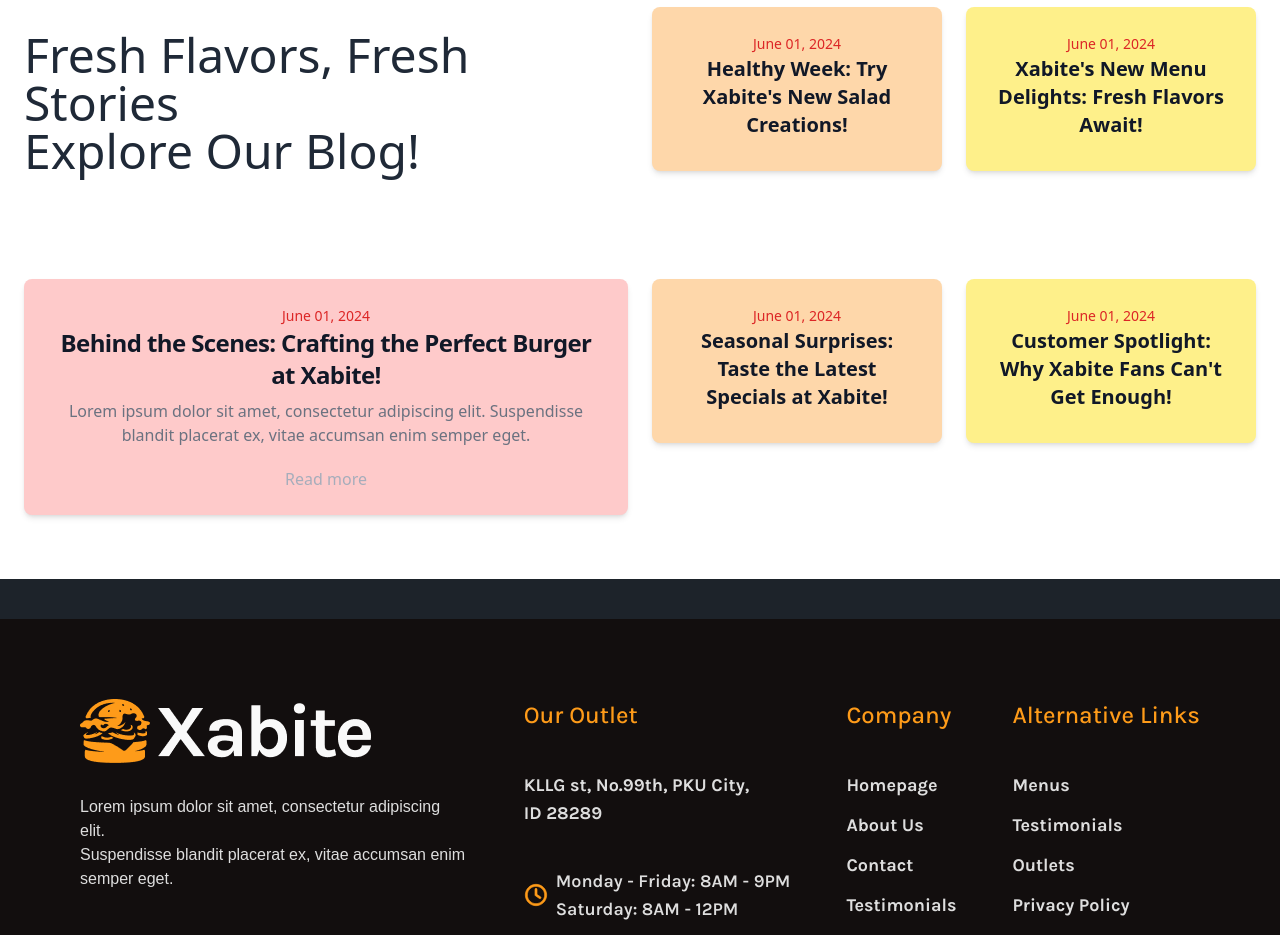
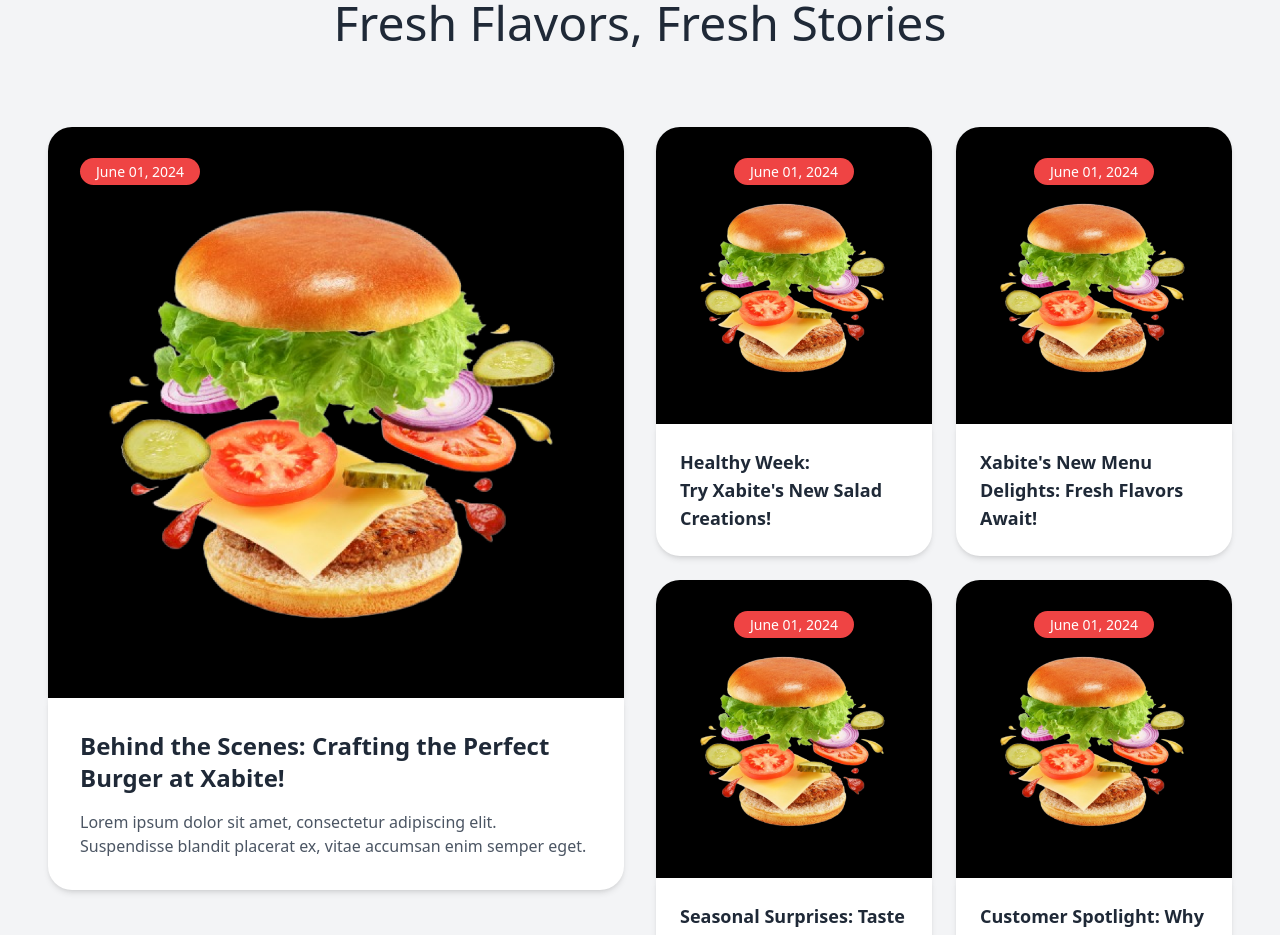
Before and after one commit to yogiefani/FSW2-Chapter6-Tim3-isiperut, a React (Vite) app in the folder Client/: page / in a window 1280 px wide. Shown: the part 5540-6475 px from the top of the page. Built offline with nearby package versions, Linux system fonts and the light colour scheme; a web font is replaced by a local one.

Commit message:
style: improve BlogSection layout

```diff
--- a/Client/src/components/Home/BlogSection.jsx
+++ b/Client/src/components/Home/BlogSection.jsx
@@ -1,86 +1,121 @@
 import React from "react";
 
-const BlogSection = () => {
+const BlogContainer = () => {
   return (
-    <section className="bg-white dark:bg-gray-900">
-      <div className="py-8 px-4 mx-auto max-w-screen-xl lg:py-16 lg:px-6">
-        {/* Grid Layout */}
-        <div className="grid grid-cols-4 gap-6 items-start">
-          {/* Title */}
-          <div className="col-span-2">
-          <h2 className="text-3xl sm:text-4xl lg:text-5xl font-normal text-gray-800 mt-6 mb-20 text-left">
-            Fresh Flavors, Fresh Stories <br/>
-            Explore Our Blog!
+    <div className="bg-gray-100 pt-8 pb-20">
+      <div className="container mx-auto px-6 lg:px-12">
+        <div className="text-center mb-12">
+          <h2 className="text-3xl sm:text-4xl lg:text-5xl font-normal text-gray-800 mt-6 mb-20 text-center">
+            Fresh Flavors, Fresh Stories
           </h2>
         </div>
-          {/* Blog Post 2 */}
-          <div className="col-span-1 bg-orange-200 p-6 rounded-lg shadow-md">
-            <article>
-              <span className="text-sm font-medium text-red-600">June 01, 2024</span>
-              <h3 className="mb-2 text-xl font-semibold text-gray-900 dark:text-white">
-                Healthy Week: Try Xabite's New Salad Creations!
+
+        <div className="grid grid-cols-1 lg:grid-cols-4 gap-8">
+          {/* Featured Blog */}
+          <div className="lg:col-span-2 row-span-2 text-left">
+            <div className="bg-black rounded-t-3xl p-8 shadow-md">
+              <span className="bg-red-500 text-white text-sm px-4 py-1 rounded-full">
+                June 01, 2024
+              </span>
+              <img
+                src="/images/Burger.png"
+                alt="Burger"
+                className="w-full h-auto rounded-t-3xl mt-4"
+              />
+            </div>
+            <div className="bg-white rounded-b-3xl p-8 shadow-md">
+              <h3 className="text-2xl font-bold text-gray-800 mb-4">
+                Behind the Scenes: Crafting the Perfect Burger at Xabite!
               </h3>
-            </article>
+              <p className="text-gray-600">
+                Lorem ipsum dolor sit amet, consectetur adipiscing elit.
+                Suspendisse blandit placerat ex, vitae accumsan enim semper eget.
+              </p>
             </div>
-          {/* Blog Post 3 */}
-          <div className="col-span-1 bg-yellow-200 p-6 rounded-lg shadow-md">
-            <article>
-              <span className="text-sm font-medium text-red-600">June 01, 2024</span>
-              <h3 className="mb-2 text-xl font-semibold text-gray-900 dark:text-white">
+          </div>
+
+          {/* Additional Blogs */}
+          <div className="grid grid-cols-2 lg:grid-cols-2 col-span-2 gap-6">
+            {/* Blog 1 */}
+            <div className="col-span-1">
+              <div className="bg-black rounded-t-3xl p-8 shadow-md">
+                <span className="bg-red-500 text-white text-sm px-4 py-1 rounded-full">
+                  June 01, 2024
+                </span>
+                <img
+                  src="/images/Burger.png"
+                  alt="Burger"
+                  className="w-full h-auto rounded-t-3xl mt-4"
+                />
+              </div>
+              <div className="bg-white rounded-b-3xl p-6 shadow-md text-left">
+                <h3 className="text-lg font-semibold text-gray-800">
+                  Healthy Week: <br/> Try Xabite's New Salad Creations!
+                </h3>
+              </div>
+            </div>
+
+            {/* Blog 2 */}
+            <div className="col-span-1">
+              <div className="bg-black rounded-t-3xl p-8 shadow-md">
+                <span className="bg-red-500 text-white text-sm px-4 py-1 rounded-full">
+                  June 01, 2024
+                </span>
+                <img
+                  src="/images/Burger.png"
+                  alt="Burger"
+                  className="w-full h-auto rounded-t-3xl mt-4"
+                />
+              </div>
+              <div className="bg-white rounded-b-3xl p-6 shadow-md text-left">
+                <h3 className="text-lg font-semibold text-gray-800">
                   Xabite's New Menu Delights: Fresh Flavors Await!
                 </h3>
-            </article>
               </div>
-          {/* Main Blog Post */}
-          <div className="col-span-2 bg-red-200 p-6 rounded-lg shadow-md">
-            <article>
-              <span className="text-sm font-medium text-red-600">June 01, 2024</span>
-              <h2 className="mb-2 text-2xl font-bold tracking-tight text-gray-900 dark:text-white">
-                Behind the Scenes: Crafting the Perfect Burger at Xabite!
-              </h2>
-              <p className="mb-5 font-light text-gray-500 dark:text-gray-400">
-                Lorem ipsum dolor sit amet, consectetur adipiscing elit. Suspendisse blandit placerat ex, vitae accumsan enim semper eget.
-              </p>
-              <a
-                href="#"
-                className="inline-flex items-center font-medium text-primary-600 dark:text-primary-500 hover:underline"
-              >
-                Read more
-              </a>
-            </article>
             </div>
-          {/* Blog Post 4 */}
-          <div className="col-span-1 bg-orange-200 p-6 rounded-lg shadow-md">
-            <article>
-              <span className="text-sm font-medium text-red-600">June 01, 2024</span>
-              <h3 className="mb-2 text-xl font-semibold text-gray-900 dark:text-white">
+
+            {/* Blog 3 */}
+            <div className="col-span-1">
+              <div className="bg-black rounded-t-3xl p-8 shadow-md">
+                <span className="bg-red-500 text-white text-sm px-4 py-1 rounded-full">
+                  June 01, 2024
+                </span>
+                <img
+                  src="/images/Burger.png"
+                  alt="Burger"
+                  className="w-full h-auto rounded-t-3xl mt-4"
+                />
+              </div>
+              <div className="bg-white rounded-b-3xl p-6 shadow-md text-left">
+                <h3 className="text-lg font-semibold text-gray-800">
                   Seasonal Surprises: Taste the Latest Specials at Xabite!
                 </h3>
-            </article>
               </div>
-          {/* Blog Post 5 */}
-          <div className="col-span-1 bg-yellow-200 p-6 rounded-lg shadow-md">
-            <article>
-              <span className="text-sm font-medium text-red-600">June 01, 2024</span>
-              <h3 className="mb-2 text-xl font-semibold text-gray-900 dark:text-white">
+            </div>
+
+            {/* Blog 4 */}
+            <div className="col-span-1">
+              <div className="bg-black rounded-t-3xl p-8 shadow-md">
+                <span className="bg-red-500 text-white text-sm px-4 py-1 rounded-full">
+                  June 01, 2024
+                </span>
+                <img
+                  src="/images/Burger.png"
+                  alt="Burger"
+                  className="w-full h-auto rounded-t-3xl mt-4"
+                />
+              </div>
+              <div className="bg-white rounded-b-3xl p-6 shadow-md text-left">
+                <h3 className="text-lg font-semibold text-gray-800">
                 Customer Spotlight: Why Xabite Fans Can't Get Enough!
                 </h3>
-            </article>
               </div>
             </div>
           </div>
-    </section>
+        </div>
+      </div>
+    </div>
   );
 };
 
-export default BlogSection;
-
-
-{/* <div class="grid grid-rows-3 grid-flow-col gap-4">
-  Judul
-  <div class="bg-red-200 row-start-2 row-span-5 col-span-4...">1</div>
-  <div class="bg-orange-200 row-span-3 col-span-2  ...">2</div>
-  <div class="bg-yellow-200 row-span-3 col-span-2 ...">3</div>
-  <div class="bg-orange-200 row-span-3 col-span-2  ...">4</div>
-  <div class="bg-yellow-200 row-span-3 col-span-2 ...">5</div>
-</div> */}
+export default BlogContainer;
```
Lines whose indentation alone changed are shown as unchanged.
